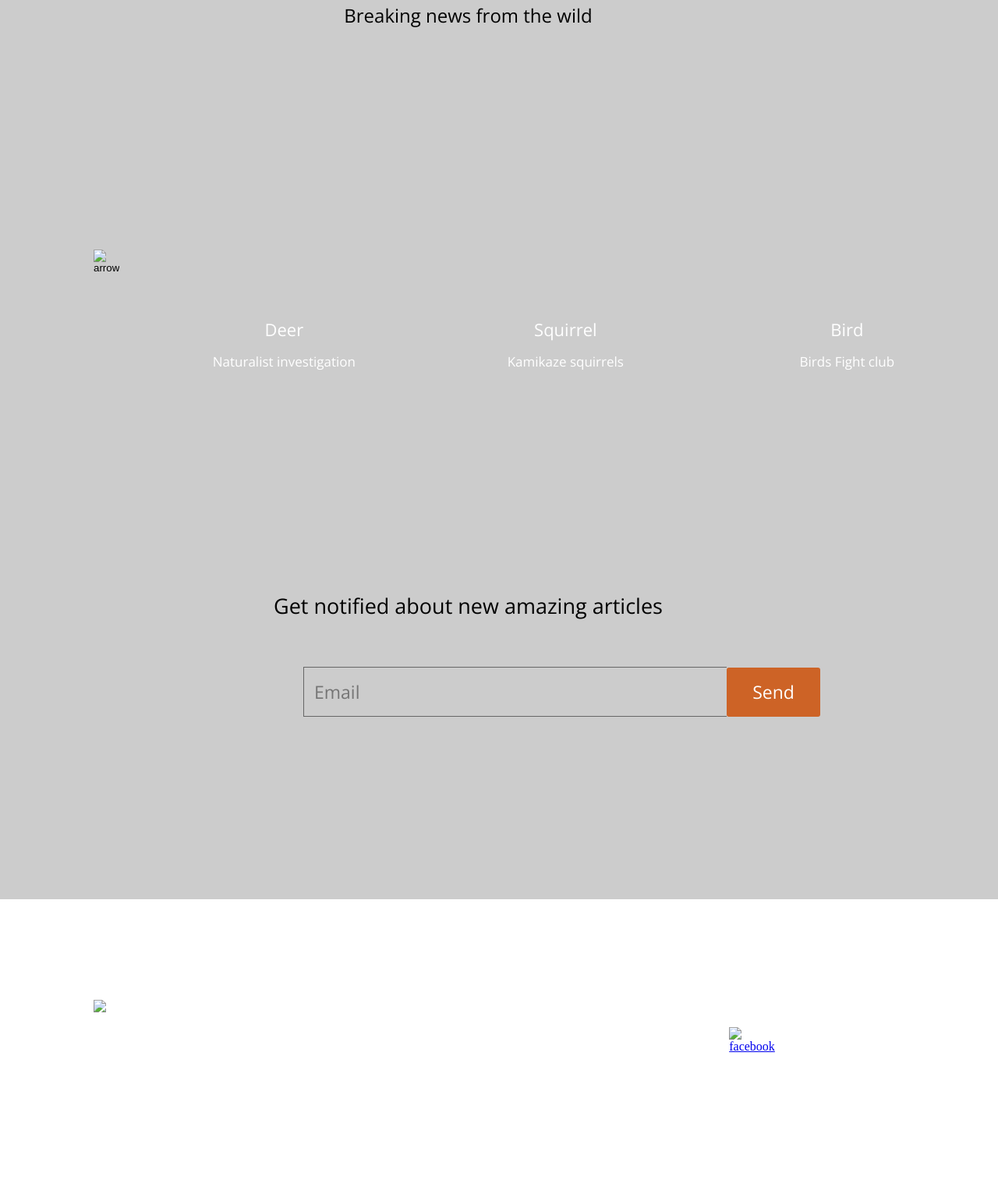
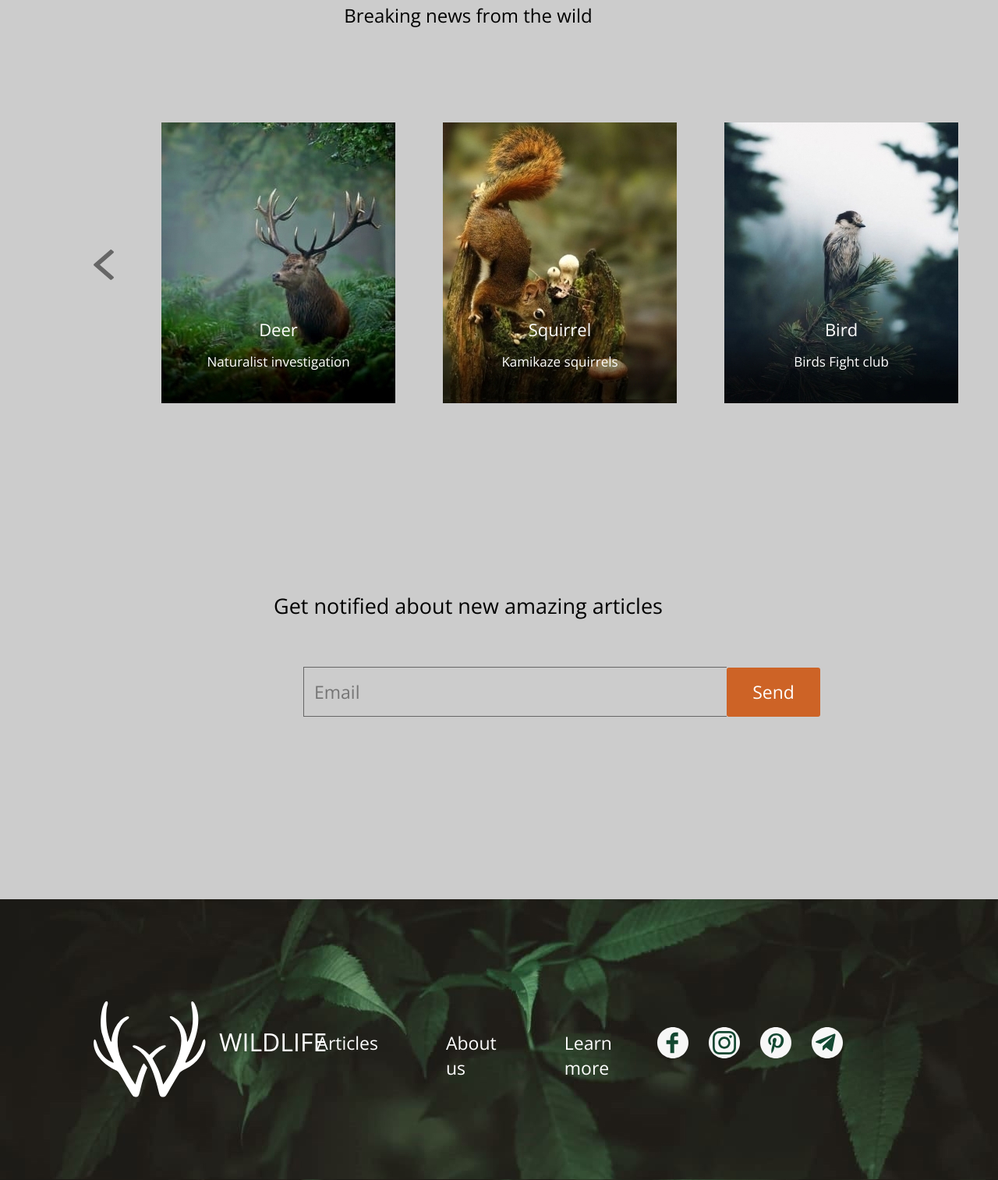
Before and after one commit to YuliaV1598/WildLife, a plain HTML site: page index.html in a window 1280 px wide. Shown: the part 991-2504 px from the top of the page at 78% size. Drawn offline with nearby package versions, Linux system fonts and the light colour scheme; the site is published under a folder, as on GitHub Pages, so addresses that start at the root find nothing.

Commit message:
feat: fix img

```diff
--- a/index.html
+++ b/index.html
@@ -16,14 +16,14 @@
             <div class="header-top">
                 <h1>Wildlife</h1>
                 <div class="logo">
-                    <img class="logo-img" src="/img/logo.svg" alt="logo">
+                    <img class="logo-img" src="img/logo.svg" alt="logo">
                     <p class="logo-title"> Wildlife</p>
                 </div>
                 <div class="header-ul">
                     <ul class="nav">
                         <li><a href="#">Blog</a></li>
                         <li><a href="#"> Contacts</a></li>
-                        <li><a href="#"><img class="" src="/img/poisk.svg" alt="poisk"></a></li>
+                        <li><a href="#"><img class="" src="img/poisk.svg" alt="poisk"></a></li>
                     </ul>
                     <button class="btn-header">
                         Sign in
@@ -59,7 +59,7 @@
             <div class="grid">
                 <div class="grid-item grid-item-arrow-left">
                     <button>
-                        <img src="/img/leftarrow (2).svg" alt="arrow">
+                        <img src="img/leftarrow (2).svg" alt="arrow">
                     </button>
                 </div>
                 <div class="grid-item grid-item-01">
@@ -82,7 +82,7 @@
                 </div>
                 <div class="grid-item grid-item-arrow-right">
                     <button>
-                        <img src="/img/rightarrow (1).svg" alt="arrow">
+                        <img src="img/rightarrow (1).svg" alt="arrow">
                     </button>
                 </div>
             </div>
@@ -102,7 +102,7 @@
     <div class="wrapper">
         <div class="footer-top">
             <div class="logo-footer">
-                <img src="/img/logo.svg" alt="Logo">
+                <img src="img/logo.svg" alt="Logo">
                 <p>Wildlife</p>
             </div>
             <div class="nav-footer">
@@ -115,16 +115,16 @@
             <div class="social">
                 <ul class="social-ul">
                     <li class="social-link"><a href="#">
-                        <img src="/img/facebook.svg" alt="facebook">
+                        <img src="img/facebook.svg" alt="facebook">
                     </a></li>
                     <li class="social-link"><a href="#">
-                        <img src="/img/inst.svg" alt="">
+                        <img src="img/inst.svg" alt="">
                     </a></li>
                     <li class="social-link"><a href="#">
-                        <img src="/img/note.svg" alt="">
+                        <img src="img/note.svg" alt="">
                     </a></li>
                     <li class="social-link"><a href="#">
-                        <img src="/img/teleg.svg" alt="">
+                        <img src="img/teleg.svg" alt="">
                     </a></li>
                 </ul>
             </div>
--- a/style.css
+++ b/style.css
@@ -150,7 +150,7 @@ h1 {
      margin-right: 79px;
  }
  .bg-image-deer {
-     background-image: url(/img/Rectangle.jpg);
+     background-image: url(img/Rectangle.jpg);
      background-repeat: no-repeat;
      width: 300px;
      height: 360px;
@@ -174,14 +174,14 @@ h1 {
     padding-top: 15px;
  }
  .bg-image-squ {
-    background-image: url(/img/squ.jpg);
+    background-image: url(img/squ.jpg);
     background-repeat: no-repeat;
     width: 300px;
     height: 360px;
  }
 
  .bg-image-birds {
-    background-image: url(/img/birds.jpg);
+    background-image: url(img/birds.jpg);
     background-repeat: no-repeat;
     width: 300px;
     height: 360px;
@@ -261,7 +261,7 @@ button {
     color: #FFF;
 }
 .bg-footer {
-    background-image: url(/img/bgfooter.jpg);
+    background-image: url(img/bgfooter.jpg);
     width: 100%;
     height: 360px;
 }
```
